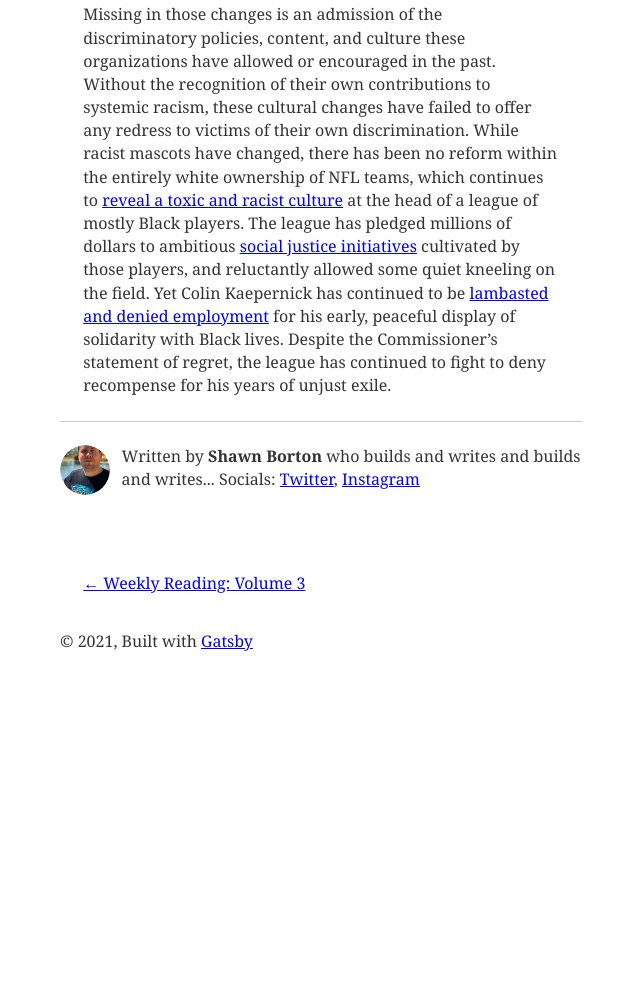
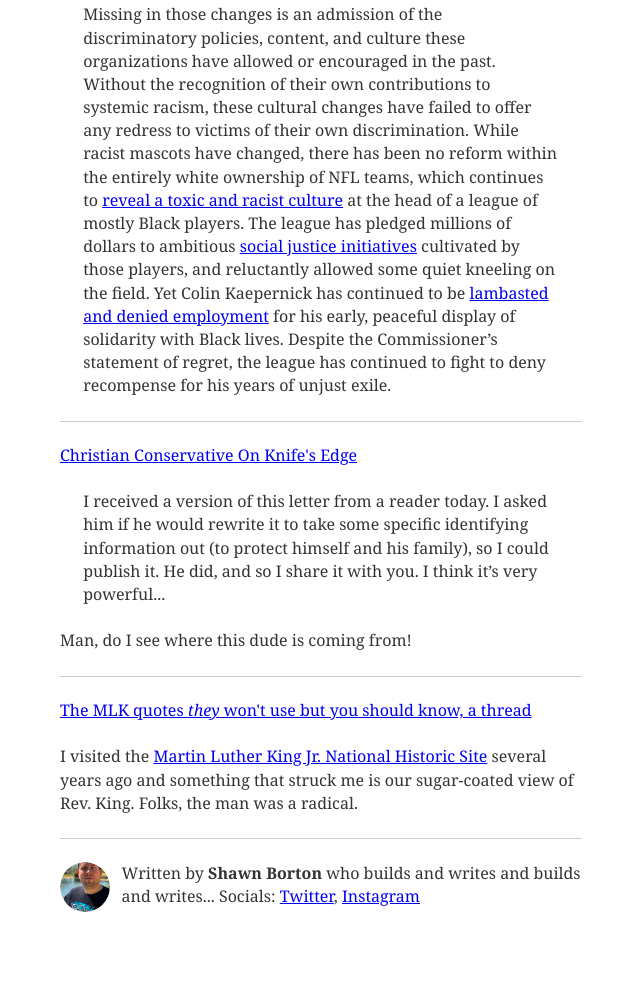
Before and after one commit to quakerpunk/gatsby-blog, a Gatsby site: page /weekly-reading/volume-4/ in a window 1280 px wide. Shown: the part 229-1216 px from the top of the page, without its empty margins (319-959 px from the left). Before the commit the page ends 917 px from the top, so only its background shows below. Built offline with nearby package versions, Linux system fonts and the light colour scheme; Gatsby itself is replaced by a stand-in of ours; some packages are replaced by stand-ins of ours; what typography-theme-parnassus would draw is missing.

Commit message:
MLK Quotes and Knife's Edge

```diff
--- a/content/blog/weekly-reading/volume-4.md
+++ b/content/blog/weekly-reading/volume-4.md
@@ -7,3 +7,17 @@
 [How White “Wokeness” Has Deflected From Real Change | Liberal Currents](https://www.liberalcurrents.com/how-white-wokeness-has-deflected-from-real-change/)
 
 > Missing in those changes is an admission of the discriminatory policies, content, and culture these organizations have allowed or encouraged in the past. Without the recognition of their own contributions to systemic racism, these cultural changes have failed to offer any redress to victims of their own discrimination. While racist mascots have changed, there has been no reform within the entirely white ownership of NFL teams, which continues to [reveal a toxic and racist culture](https://www.nytimes.com/2020/07/25/sports/football/woody-johnson-trump-jets.html) at the head of a league of mostly Black players. The league has pledged millions of dollars to ambitious [social justice initiatives](https://www.chicagotribune.com/sports/national-sports/sns-nfl-social-justice-role-20201223-ucmklrdywrdajku2uvznxev6gu-story.html) cultivated by those players, and reluctantly allowed some quiet kneeling on the field. Yet Colin Kaepernick has continued to be [lambasted and denied employment](https://www.forbes.com/sites/alexreimer/2020/12/08/nfl-keeps-trying-to-have-it-both-ways-with-colin-kaepernick/?sh=486897db2088) for his early, peaceful display of solidarity with Black lives. Despite the Commissioner’s statement of regret, the league has continued to fight to deny recompense for his years of unjust exile.
+
+- - -
+
+[Christian Conservative On Knife's Edge](https://www.theamericanconservative.com/dreher/christian-conservative-living-on-knife-edge/)
+
+> I received a version of this letter from a reader today. I asked him if he would rewrite it to take some specific identifying information out (to protect himself and his family), so I could publish it. He did, and so I share it with you. I think it’s very powerful...
+
+Man, do I see where this dude is coming from!
+
+- - -
+
+[The MLK quotes *they* won't use but you should know, a thread](https://threadreaderapp.com/thread/1351181163210137603.html)
+
+I visited the [Martin Luther King Jr. National Historic Site](https://www.nps.gov/malu/index.htm) several years ago and something that struck me is our sugar-coated view of Rev. King. Folks, the man was a radical.
```
